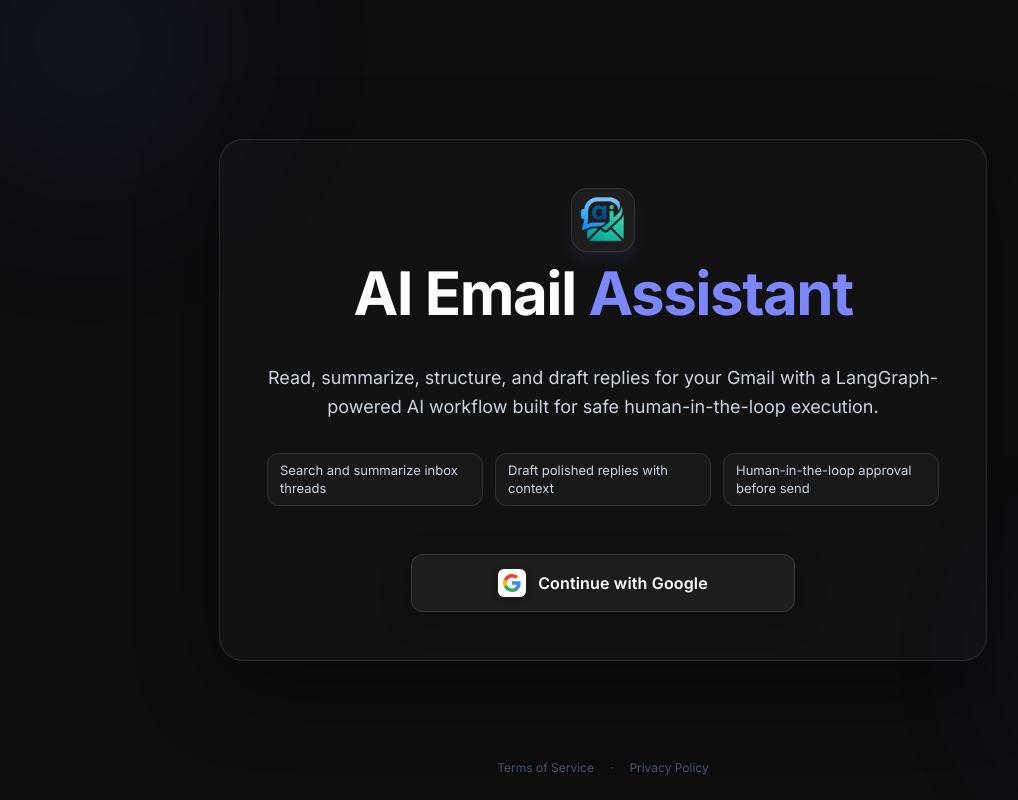
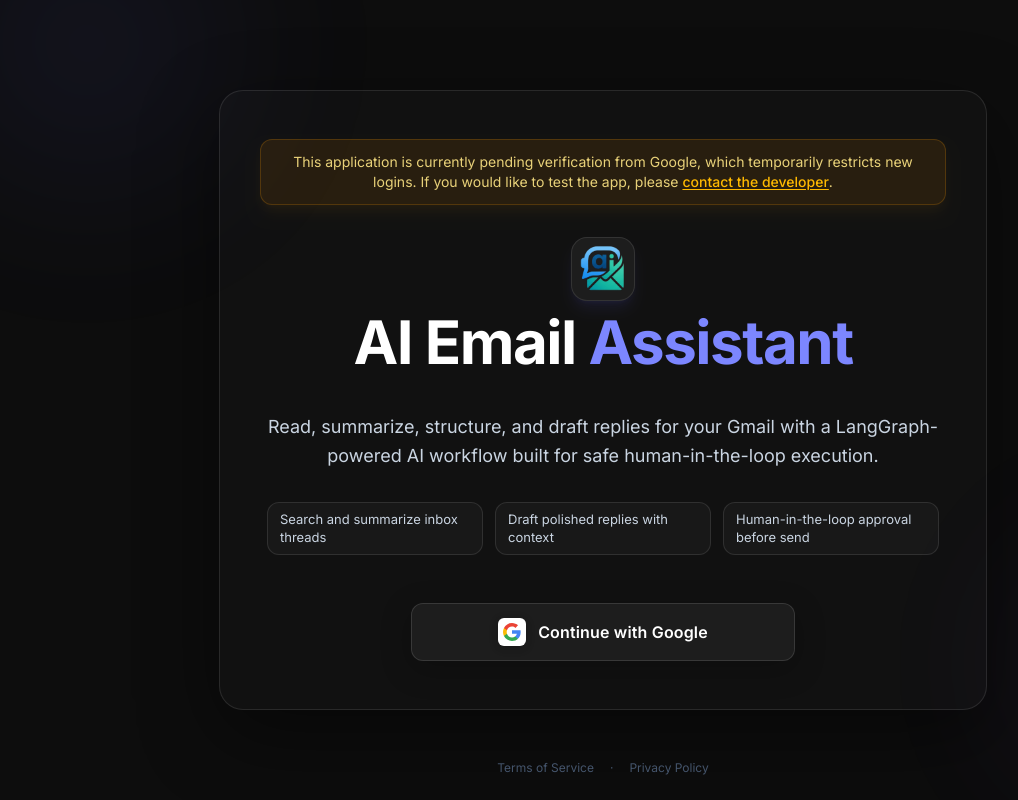
Before and after one commit to Neerazan/lca-email-assistant, a Next.js app: page / in a window 1280 px wide. Shown: the whole page, without its empty margins (37-1055 px from the left). Built offline with nearby package versions, Linux system fonts and the light colour scheme; no server answers.

Commit message:
add a notice bar

```diff
--- a/app/page.tsx
+++ b/app/page.tsx
@@ -26,6 +26,18 @@
       <main className="relative z-10 w-full max-w-4xl text-center animate-fade-in">
         <div className="mx-auto max-w-3xl rounded-3xl border border-white/10 bg-white/2 backdrop-blur-xl px-6 sm:px-10 py-10 sm:py-12 shadow-[0_25px_80px_rgba(0,0,0,0.45)]">
           <div className="flex flex-col items-center space-y-8">
+
+            <div className="w-full rounded-xl border border-amber-500/20 bg-amber-500/10 px-4 py-3 text-sm text-amber-200/90 text-center shadow-lg shadow-amber-500/5">
+              This application is currently pending verification from Google, which temporarily restricts new logins. If you would like to test the app, please{" "}
+              <a
+                href="https://mail.google.com/mail/?view=cm&fs=1&to=nirajandhakal634@gmail.com&su=Access%20Request%20for%20AI%20Email%20Assistant&body=Hi%20Nirajan,%0A%0AI%20would%20like%20to%20test%20the%20AI%20Email%20Assistant%20app.%20Please%20grant%20me%20access.%0A%0AThanks!"
+                target="_blank"
+                rel="noopener noreferrer"
+                className="font-medium text-amber-400 hover:text-amber-300 underline underline-offset-2 transition-colors"
+              >
+                contact the developer
+              </a>.
+            </div>
 
             <div className="w-16 h-16 rounded-2xl bg-white/5 flex items-center justify-center shadow-lg shadow-indigo-500/10 mb-1 overflow-hidden border border-white/10">
               <Image
```
